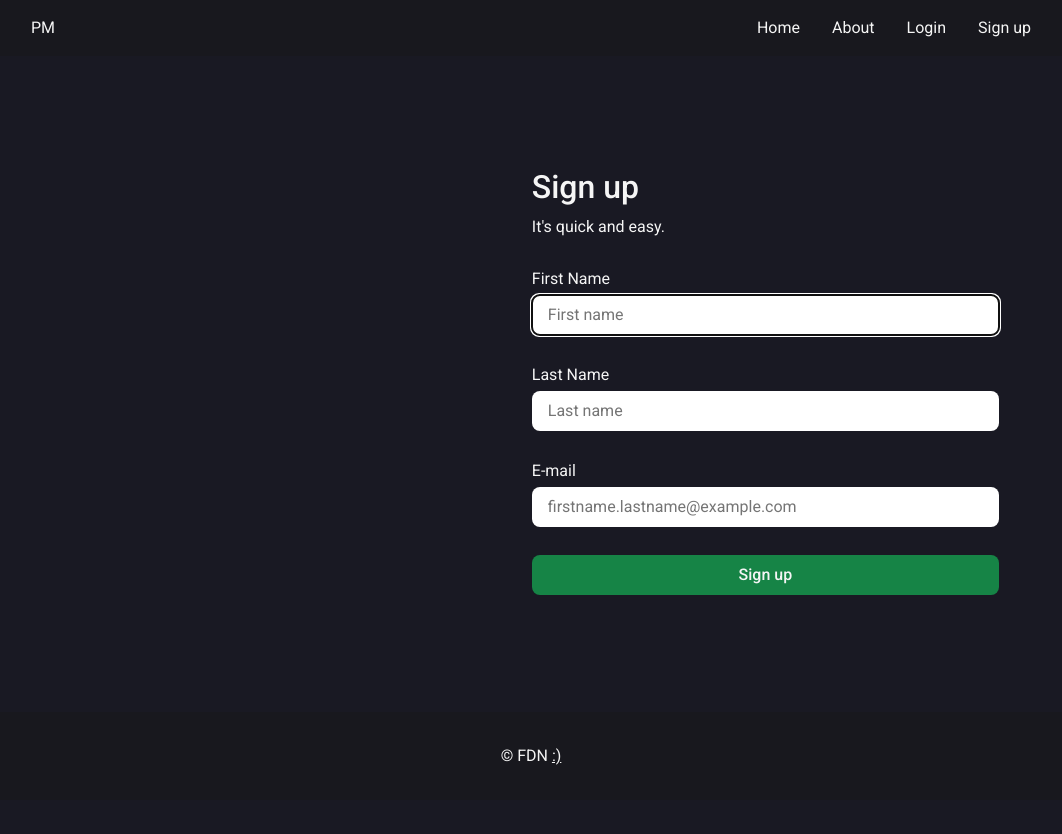
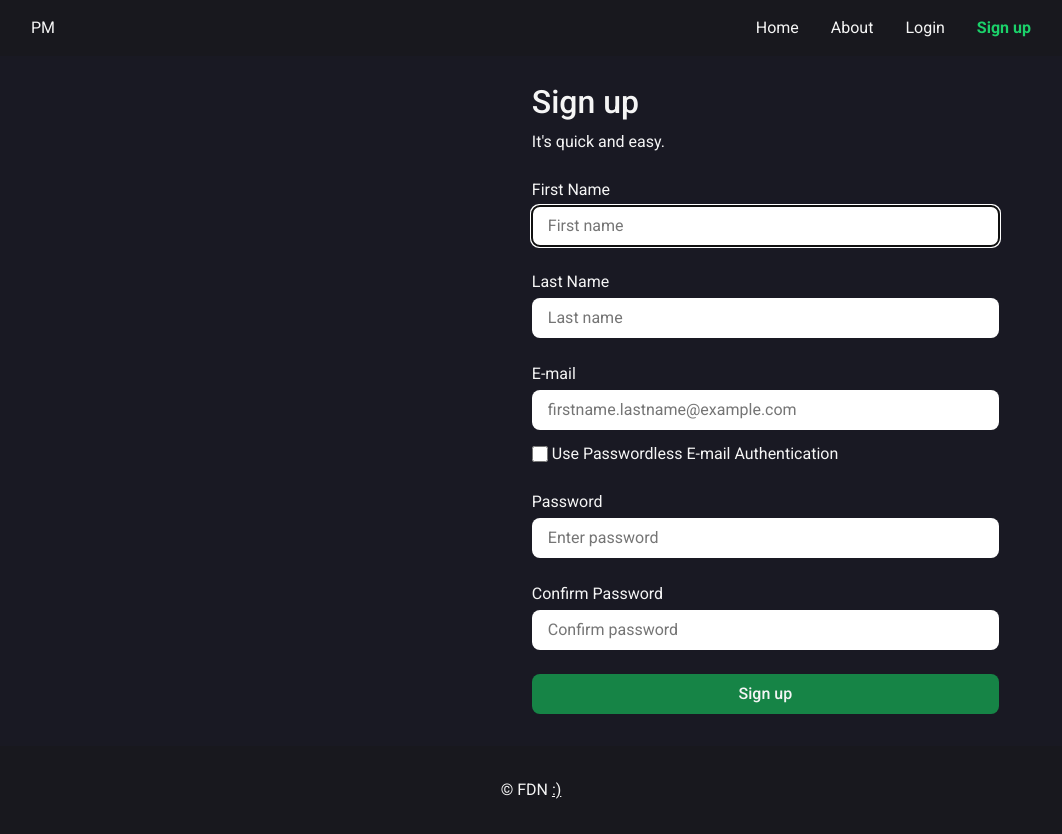
Before and after one commit to rldmq/password-manager, a React (Vite) app: page /signup in a window 1280 px wide. Shown: the whole page, without its empty margins (109-1171 px from the left). Before the commit the page ends 800 px from the top, so only its background shows below. Built offline with nearby package versions, Linux system fonts and the light colour scheme.

Commit message:
Signup page updates, Updated active page styling
Updated:
-Sign up page password fields (optional), tooltip, State for form fields
-Added styling for active page

```diff
--- a/src/assets/styles/signup.css
+++ b/src/assets/styles/signup.css
@@ -24,15 +24,22 @@
     ; */
 
     grid-template-areas:
-    "signupheading"
-    "signuptext"
-    "firstnamelabel"
-    "firstname"
-    "lastnamelabel"
-    "lastname"
-    "emaillabel"
-    "email"
-    "signupbtn";
+    "signupheading signupheading"
+    "signuptext signuptext"
+    "firstnamelabel firstnamelabel"
+    "firstname firstname"
+    "lastnamelabel lastnamelabel"
+    "lastname lastname"
+    "emaillabel emaillabel"
+    "email email"
+    "toggle togglelabel"
+    "accountpasswordlabel accountpasswordlabel"
+    "accountpassword accountpassword"
+    "accountpasswordconfirmlabel accountpasswordconfirmlabel"
+    "accountpasswordconfirm accountpasswordconfirm"
+    "signupbtn signupbtn";
+
+    grid-template-columns: 1em auto;
 
     width: 100%;
     padding: 0 2em;
@@ -41,7 +48,9 @@
 
 #first-name,
 #last-name,
-#email{
+#email,
+#account-password,
+#account-password-confirm{
     padding: 0.5em 1em;
     border-radius: 0.5em;
     border: none;
@@ -50,8 +59,11 @@
 .signup__label_lastname,
 .signup__label_firstname,
 .signup__label_email,
+#passwordless-toggle,
+.signup__label_password,
+.signup__label_passwordconfirm,
 .signup__btn{
-    margin-top: 1.5em;
+    margin-top: 1.25em;
 }
 
 .signup__heading{
@@ -72,12 +84,10 @@
 
 #first-name{
     grid-area: firstname;
-    color: black;
 }
 
 #last-name{
     grid-area: lastname;
-    color: black;
 }
 
 .signup__label_email{
@@ -86,6 +96,67 @@
 
 #email{
     grid-area: email;
+}
+
+#passwordless-toggle{
+    grid-area: toggle;
+}
+
+.signup__label_passwordless{
+    grid-area: togglelabel;
+}
+
+#passwordless-toggle,
+.signup__label_passwordless{
+    justify-self: left;
+    margin-top: 0.5em;
+    position: relative;
+    display: inline-block;
+    width: 100%;
+}
+
+.tooltip{
+    visibility: hidden;
+    position: absolute;
+    margin-top: 0.5em;
+    z-index: 1;
+    width: inherit;
+    color: white;
+    background-color: black;
+    border-radius: 0.5em;
+    padding: 0.75em;
+    opacity: 0;
+    transition: opacity 0.5s, visibility 0.5s;
+}
+
+.signup__label_passwordless:hover .tooltip{
+    visibility: visible;
+    opacity: 1;
+}
+
+
+.signup__label_password{
+    grid-area: accountpasswordlabel;
+}
+
+#account-password{
+    grid-area: accountpassword;
+}
+
+.signup__label_passwordconfirm{
+    grid-area: accountpasswordconfirmlabel;
+}
+
+
+#account-password-confirm{
+    grid-area: accountpasswordconfirm
+}
+
+#first-name,
+#last-name,
+#email,
+#account-password,
+#account-password-confirm{
     color: black;
 }
 
--- a/src/components/Header.jsx
+++ b/src/components/Header.jsx
@@ -1,5 +1,5 @@
 import React from 'react'
-import { Link } from 'react-router-dom'
+import { NavLink } from 'react-router-dom'
 
 import collapsedMenuIcon from '../assets/images/icons8-menu-50.png'
 import expandedMenuIcon from '../assets/images/icons8-collapse-24.png'
@@ -9,6 +9,11 @@ export default function Header(){
     const [mobileCollapsedMenu, setMobileCollapsedMenu] = React.useState(true)
 
     const [displayMode, setDisplayMode] = React.useState(window.innerWidth >= 540 ? 'desktop' : 'mobile')
+
+    const activeStyle = {
+        color : 'var(--dark-mode-green)',
+        fontWeight : '600'
+    }
 
     window.addEventListener('resize', ()=>{
         if(window.innerWidth >= 540){
@@ -24,29 +29,39 @@ export default function Header(){
     className={`${displayMode === 'mobile' ? 'header__menu_mobile' : 'header__menu_desktop'}`}
     >
         <ul className={`${displayMode === 'mobile' ? 'header__menu_container_mobile' : 'header__menu_container_desktop'}`}>
-            <li className='menu_item'>
-                <Link to='/' onClick={()=>setMobileCollapsedMenu(true)}>Home</Link>
+            <li className='menu__item'>
+                <NavLink to='/'
+                onClick={()=>setMobileCollapsedMenu(true)}
+                style={({isActive}) => isActive ? activeStyle : null}
+                >
+                    Home</NavLink>
             </li>
-            <li className='menu_item'>
-                <Link
+            <li className='menu__item'>
+                <NavLink
                 to='/about'
-                onClick={()=>setMobileCollapsedMenu(true)}>
+                onClick={()=>setMobileCollapsedMenu(true)}
+                style={({isActive}) => isActive ? activeStyle : null}
+                >
                     About
-                </Link>
+                </NavLink>
             </li>
-            <li className='menu_item'>
-                <Link
+            <li className='menu__item'>
+                <NavLink
                 to='/login'
-                onClick={()=>setMobileCollapsedMenu(true)}>
+                onClick={()=>setMobileCollapsedMenu(true)}
+                style={({isActive}) => isActive ? activeStyle : null}
+                >
                     Login
-                </Link>
+                </NavLink>
             </li>
-            <li className='menu_item'>
-                <Link
+            <li className='menu__item'>
+                <NavLink
                 to='/signup'
-                onClick={()=>setMobileCollapsedMenu(true)}>
+                onClick={()=>setMobileCollapsedMenu(true)}
+                style={({isActive}) => isActive ? activeStyle : null}
+                >
                     Sign up
-                </Link>
+                </NavLink>
             </li>
         </ul>
     </nav>)
--- a/src/index.jsx
+++ b/src/index.jsx
@@ -25,10 +25,11 @@ function App(){
             <Routes>
                 <Route element={<Layout />}>
                     <Route path='/' element={<Home />}/>
-                    <Route path='/about' element={<About />}/>
-                    <Route path='/login' element={<Login />}/>
-                    <Route path='/signup' element={<Signup />}/>
-                    <Route path='/testing' element={<Testing />}>
+                    <Route path='about' element={<About />}/>
+                    <Route path='login' element={<Login />}/>
+                    <Route path='signup' element={<Signup />}/>
+                    <Route path='testing' element={<Testing />}>
+                        {/* <Route index element={<ElementHere />} /> */}
                         <Route path=':id' element={<TestingDetails />}/>
                     </Route>
                 </Route>
--- a/src/pages/Signup.jsx
+++ b/src/pages/Signup.jsx
@@ -6,10 +6,77 @@ export default function Signup(){
 
     const firstNameInput = React.useRef()
 
+    const [passwordless, setPasswordless] = React.useState(false)
+
+    // const [password, setPassword] = React.useState('')
+
+    // const [passwordConfirm, setPasswordConfirm] = React.useState('')
+
+    const [signupFormData, setSignupFormData] = React.useState({
+        firstname: '',
+        lastname: '',
+        email: '',
+        password: '',
+        confirmpassword: ''
+    })
+
+    function handleSignupFormChanges(e){
+        const {name,value} = e.target
+        setSignupFormData(prev => ({
+            ...prev,
+            [name]:value,
+        }))
+    }
+
+    function handleSignupSubmit(e){
+        e.preventDefault()
+        if(signupFormData.password !== signupFormData.confirmpassword){
+            console.log("passwords do not match")
+        }else{
+            console.log('signed up! You will receive an email to set up your account.')
+        }
+    }
+
+    const passwordInputsRender = (
+        <>
+            <label
+            htmlFor='account-password'
+            className='signup__label_password'
+            >
+                Password
+            </label>
+            <input
+            type='password'
+            id='account-password'
+            placeholder='Enter password'
+            name='password'
+            onChange={handleSignupFormChanges}
+            />
+
+            <label
+            htmlFor='account-password-confirm'
+            className='signup__label_passwordconfirm'
+            >
+                Confirm Password
+            </label>
+            <input
+            type='password'
+            id='account-password-confirm'
+            placeholder='Confirm password'
+            name='confirmpassword'
+            onChange={handleSignupFormChanges}
+            />
+        </>
+    )
+
     React.useEffect(()=>{
         setTimeout(()=>{
             firstNameInput.current.focus()
         }, 500)
+    },[])
+
+    React.useEffect(()=>{
+
     },[])
 
     return (
@@ -32,7 +99,6 @@ export default function Signup(){
                 <label
                 htmlFor='first-name'
                 className='signup__label_firstname'
-                ref={firstNameInput}
                 >
                     First Name
                 </label>
@@ -41,6 +107,9 @@ export default function Signup(){
                 type='text'
                 id='first-name'
                 placeholder='First name'
+                ref={firstNameInput}
+                name='firstname'
+                onChange={handleSignupFormChanges}
                 />
 
                 <label
@@ -54,6 +123,8 @@ export default function Signup(){
                 type='text'
                 id='last-name'
                 placeholder='Last name'
+                name='lastname'
+                onChange={handleSignupFormChanges}
                 />
 
                 <label
@@ -67,7 +138,29 @@ export default function Signup(){
                 type='email'
                 id='email'
                 placeholder='firstname.lastname@example.com'
+                name='email'
+                onChange={handleSignupFormChanges}
                 />
+
+                <input
+                type='checkbox'
+                id='passwordless-toggle'
+                onClick={() => setPasswordless(v => !v)}
+                data-info='info'
+                />
+                <label
+                htmlFor='passwordless-toggle'
+                className='signup__label_passwordless'
+                data-info='info'
+                >
+                    Use Passwordless E-mail Authentication
+                    <div className='tooltip'>
+                        When logging in, instead of using a password, an e-mail will be sent to you containing a link that will give you access to your account.
+                    </div>
+                </label>
+
+
+                {!passwordless ? passwordInputsRender : null }
 
                 <button
                 onClick={(e)=>handleSignupSubmit(e)}
@@ -79,8 +172,3 @@ export default function Signup(){
         </main>
     )
 }
-
-function handleSignupSubmit(e){
-    e.preventDefault()
-    console.log('signed up! You will receive an email to set up your account.')
-}
--- a/src/pages/Testing.jsx
+++ b/src/pages/Testing.jsx
@@ -1,24 +1,31 @@
 import React from 'react'
-import { Link, Outlet } from 'react-router-dom'
+import { NavLink, Outlet } from 'react-router-dom'
 
 import data from '../assets/sample-data.js'
 
 export default function Testing(){
 
+    const activeStyle = {
+        backgroundColor : 'var(--dark-mode-green',
+        // color : 'var(--dark-mode-green)',
+        fontWeight : '600'
+    }
+
     const dataRender = data[0].storage.map((e,i) => {
 
         // use nested routing for the accounts
         return (
-        <Link
+        <NavLink
         key={i}
         to={`./${e.account}`}
         className='test__account'
+        style={({isActive})=>isActive?activeStyle:null}
         aria-label={`View account details for ${e.account}`}
         >
             <div>
                 <p>{e.account}</p>
             </div>
-        </Link>
+        </NavLink>
         )
     })
 
--- a/src/styles.css
+++ b/src/styles.css
@@ -93,20 +93,20 @@ body{
     column-gap: 2em;
 }
 
-.menu_item{
+.menu__item{
     list-style-type: none;
     text-align: right;
     text-decoration: none;
     /* padding: 0 2em 0; */
 }
 
-.menu_item a{
+.menu__item a{
     text-decoration: none;
     /* text-transform: capitalize; */
 }
 
-.menu_item a:hover,
-.menu_item a:active{
+.menu__item a:hover,
+.menu__item a:active{
     color: var(--dark-mode-green);
     font-weight: 600;
 }
```
Also changed, not shown: src/assets/notes/notes.txt (added).
